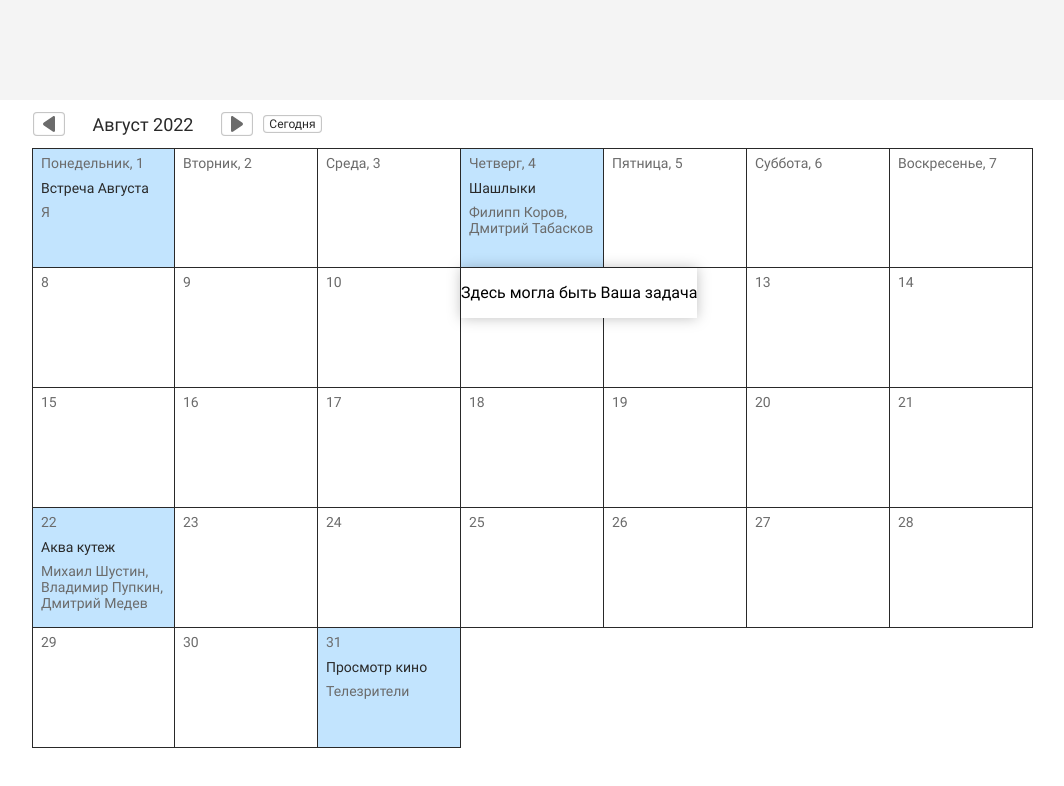
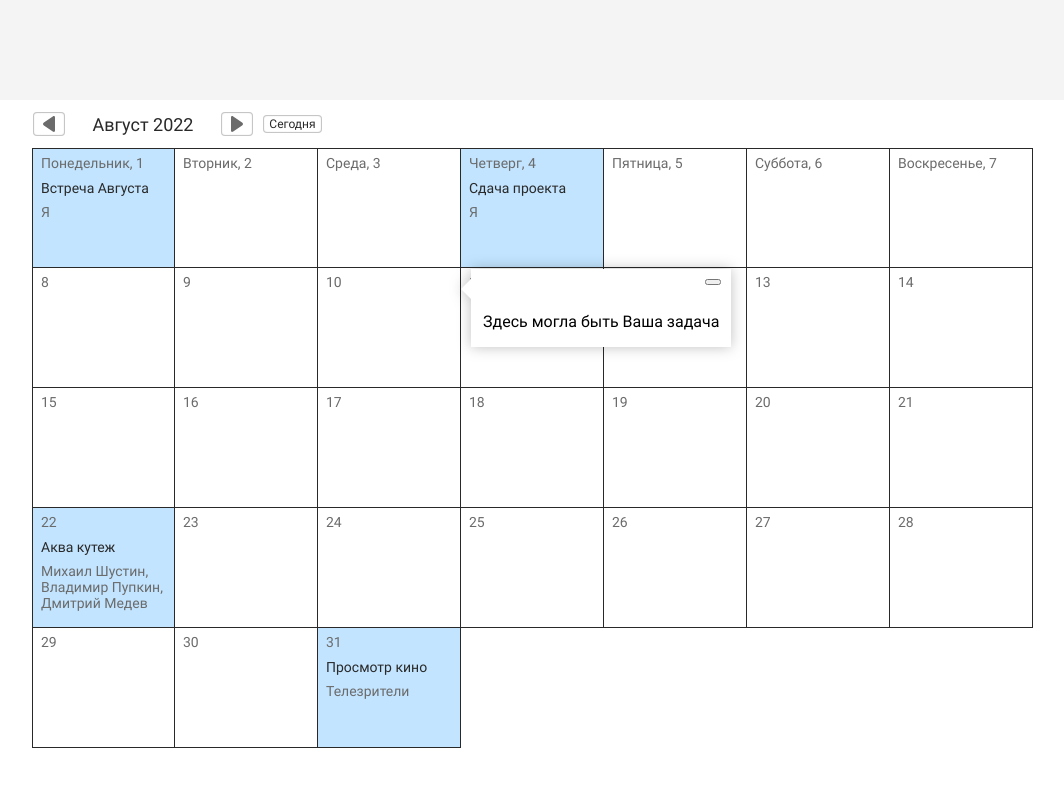
Before and after one commit to KaiZen-prog/calendar-task-manager, a React (Create React App) app: page /#/ in a window 1280 px wide. Both pictures are taken after a click on the element "10". Shown: the top 786 px of the page, without its empty margins (107-1171 px from the left). Built offline with nearby package versions, Linux system fonts and the light colour scheme.

Commit message:
Стилизация модальных окон WIP

```diff
--- a/src/common/utils.ts
+++ b/src/common/utils.ts
@@ -1,9 +1,18 @@
-import moment from "moment";
+import moment from 'moment';
+import {Months} from '../const';
 
 export const getStringWithCapitalLetter = (str: string) => {
   return str.replace(str[0], str[0].toUpperCase());
 };
 
+export const getStringWithDayNumberAndMonth = (date: moment.Moment | string) => {
+  const monthMoment = moment(date).format('M');
+  const monthNumber: number = +monthMoment;
+  const monthString = Months[monthNumber-1];
+
+  return moment(date).format('D') + ' ' + monthString;
+};
+
 export const adaptMomentToString = (date: moment.Moment | string) => {
   return moment(date).format('MMMM dddd D');
 }
--- a/src/components/day/index.tsx
+++ b/src/components/day/index.tsx
@@ -1,7 +1,7 @@
 import {useRef} from 'react';
 import Block from './day.styled';
 import moment from 'moment';
-import {getStringWithCapitalLetter} from '../../common/utils';
+import {getStringWithCapitalLetter,} from '../../common/utils';
 import {ITask} from '../../common/interfaces';
 import React from "react";
 
--- a/src/components/task-popup-overview/index.tsx
+++ b/src/components/task-popup-overview/index.tsx
@@ -1,14 +1,30 @@
-import React from "react";
+import React from 'react';
+import {getStringWithDayNumberAndMonth} from '../../common/utils';
 import Block from './popup-overview.styled';
 import {ITask} from '../../common/interfaces';
 
 interface TaskPopupProps {
-  task: ITask | null;
+  task: ITask;
 }
 
 const TaskPopupOverview: React.FunctionComponent<TaskPopupProps> = props => {
+  const {task} = props;
+
   return (
-    <Block>{props.task?.title}</Block>
+    <Block>
+      <Block.Title>
+        {task.title}
+      </Block.Title>
+      <Block.Date>
+        {getStringWithDayNumberAndMonth(task.date)}
+      </Block.Date>
+      <Block.ParticipantsTitle>
+        Участники:
+      </Block.ParticipantsTitle>
+      <Block.Participants>
+        {task.participants}
+      </Block.Participants>
+    </Block>
   );
 };
 
--- a/src/components/task-popup-overview/popup-overview.styled.ts
+++ b/src/components/task-popup-overview/popup-overview.styled.ts
@@ -1,10 +1,43 @@
-import styled, { StyledComponentBase } from 'styled-components';
+import styled, {StyledComponentBase} from 'styled-components';
+import {font} from '../../theme/mixins';
+import theme from '../../theme/theme';
 
 interface ITaskPopupOverview extends StyledComponentBase<any, object> {
-  DateSpan?: any;
+  Title?: any;
+  Date?: any;
+  ParticipantsTitle?: any;
+  Participants?: any;
 }
 
-const TaskPopupOverview: ITaskPopupOverview = styled.p`
+const TaskPopupOverview: ITaskPopupOverview = styled.div`
+`;
+
+TaskPopupOverview.Title = styled.p`
+  color: ${theme.color.nero};
+  ${font(theme.fonts.s18l21n.size, theme.fonts.s18l21n.lineHeight, theme.fonts.s18l21n.weight)};
+  margin-top: 0;
+  margin-bottom: 16px;
+`;
+
+TaskPopupOverview.Date = styled.p`
+  color: ${theme.color.nero};
+  ${font(theme.fonts.s14l16n.size, theme.fonts.s14l16n.lineHeight, theme.fonts.s14l16n.weight)};
+  margin-top: 0;
+  margin-bottom: 16px;
+`;
+
+TaskPopupOverview.ParticipantsTitle = styled.p`
+  color: ${theme.color.dimGray};
+  ${font(theme.fonts.s14l16l.size, theme.fonts.s14l16l.lineHeight, theme.fonts.s14l16l.weight)};
+  margin-top: 0;
+  margin-bottom: 4px;
+`;
+
+TaskPopupOverview.Participants = styled.p`
+  color: ${theme.color.nero};
+  ${font(theme.fonts.s12l14n.size, theme.fonts.s12l14n.lineHeight, theme.fonts.s12l14n.weight)};
+  margin-top: 0;
+  margin-bottom: 10px;
 `;
 
 export default TaskPopupOverview;
--- a/src/components/task-popup/index.tsx
+++ b/src/components/task-popup/index.tsx
@@ -8,16 +8,21 @@ const modalRoot = document.getElementById('modal-root')  as HTMLElement;
 interface Props {
   task: ITask | null;
   component: React.ElementType;
-  coordinateX: number;
-  coordinateY: number;
+  coordinate: {x: number, y: number};
+  onPopupClosure: (...args: any[]) => void;
 }
 
 const TaskPopup: React.FunctionComponent<Props> = props => {
-  const {task, component: WrappedComponent, coordinateX, coordinateY} = props;
+  const {task, component: WrappedComponent, coordinate, onPopupClosure} = props;
 
   return ReactDOM.createPortal(
-    <Block $coordinateX={coordinateX} $coordinateY={coordinateY}>
-      <WrappedComponent task={task}/>
+    <Block $coordinateX={coordinate.x} $coordinateY={coordinate.y}>
+      <Block.Wrapper>
+        <WrappedComponent task={task}/>
+        <Block.CloseButton type='button' onClick={onPopupClosure}>
+          <span className="visually-hidden">Закрыть</span>
+        </Block.CloseButton>
+      </Block.Wrapper>
     </Block>,
     modalRoot,
   );
--- a/src/components/task-popup/task-popup.styled.ts
+++ b/src/components/task-popup/task-popup.styled.ts
@@ -1,9 +1,10 @@
 import styled, {StyledComponentBase} from 'styled-components';
 import {taskPopup} from '../../theme/mixins';
-import theme from "../../theme/theme";
+import theme from '../../theme/theme';
 
 interface ITaskPopup extends StyledComponentBase<any, object> {
-  DateSpan?: any;
+  Wrapper?: any;
+  CloseButton?: any;
 }
 
 interface Props {
@@ -14,8 +15,36 @@ interface Props {
 const TaskPopup: ITaskPopup = styled.div<Props>`
   ${taskPopup()};
 
-  top: ${props => props.$coordinateY}px;
-  left: ${props => props.$coordinateX + theme.daySize.width}px;
+  top: ${props => props.$coordinateY + theme.daySize.offsetY}px;
+  left: ${props => props.$coordinateX + theme.daySize.offsetX}px;
 `;
 
+TaskPopup.Wrapper = styled.div`
+  position: relative;
+
+  padding-top: 28px;
+  padding-left: 12px;
+  padding-right: 12px;
+
+  ::before {
+    content: "";
+    font-size: 0;
+    position: absolute;
+
+    top: 10px;
+    left: -20px;
+    border: 10px solid transparent;
+    border-right-color: ${theme.color.basicWhite};
+}
+`
+
+TaskPopup.CloseButton = styled.button`
+  position: absolute;
+
+  top: 10px;
+  right: 10px;
+
+  cursor: pointer;
+`
+
 export default TaskPopup;
--- a/src/const.js
+++ b/src/const.js
@@ -1,3 +1,18 @@
 export const KeyCode = {
     ESC: 27,
 };
+
+export const Months = [
+  'января',
+  'февраля',
+  'марта',
+  'апреля',
+  'мая',
+  'июня',
+  'июля',
+  'августа',
+  'сентября',
+  'октября',
+  'ноября',
+  'декабря',
+]
--- a/src/hocs/with-task-popup/with-task-popup.tsx
+++ b/src/hocs/with-task-popup/with-task-popup.tsx
@@ -14,26 +14,27 @@ interface Props {
 const WithTaskPopup: React.FunctionComponent<Props> = props => {
   const {component: WrappedComponent} = props;
 
+  const dispatch = useAppDispatch();
+
   const [coordinate, setCoordinate] = useState({x: 0, y: 0});
 
-  const dispatch = useAppDispatch();
   const isTaskPopupOpened = useAppSelector(store => store.isTaskPopupOpened);
   const currentTask = useAppSelector(store => store.currentTask);
 
   const onPopupOpening = (ref: React.RefObject<HTMLInputElement>, currentTask: ITask | null) => {
+    document.documentElement.style.overflow = 'hidden';
     const rect = ref?.current?.getBoundingClientRect();
     if (rect) {
-      setCoordinate({x: Math.floor(rect.x), y: Math.floor(rect.y)})
+      setCoordinate({x: Math.floor(rect.right), y: Math.floor(rect.top)});
     }
 
     dispatch({type: 'TOGGLE_TASK_POPUP', payload: {currentTask: currentTask, isTaskPopupOpened: true}})
-    document.documentElement.style.overflow = 'hidden';
     document.addEventListener('keydown', closePopupKeydown);
   }
 
   const onPopupClosure= () => {
+    document.documentElement.style.overflow = 'auto';
     dispatch({type: 'TOGGLE_TASK_POPUP', payload: {currentTask: null, isTaskPopupOpened: false}})
-    document.documentElement.style.overflow = 'auto';
     document.removeEventListener('keydown', closePopupKeydown);
   }
 
@@ -49,18 +50,18 @@ const WithTaskPopup: React.FunctionComponent<Props> = props => {
 
       {(isTaskPopupOpened && currentTask) && (
         <TaskPopup
-          coordinateX={coordinate.x}
-          coordinateY={coordinate.y}
+          coordinate={coordinate}
           task={currentTask}
           component={TaskPopupOverview}
+          onPopupClosure={onPopupClosure}
         />
       )}
       {(isTaskPopupOpened && currentTask === null) && (
         <TaskPopup
-          coordinateX={coordinate.x}
-          coordinateY={coordinate.y}
+          coordinate={coordinate}
           task={currentTask}
           component={TaskPopupCreate}
+          onPopupClosure={onPopupClosure}
         />
       )}
     </>
--- a/src/mocks/mocks.ts
+++ b/src/mocks/mocks.ts
@@ -8,8 +8,8 @@ export const tasks: ITask[] = [
   },
 
   {
-    title: 'Шашлыки',
-    participants: 'Филипп Коров, Дмитрий Табасков',
+    title: 'Сдача проекта',
+    participants: 'Я',
     date: '2022-08-04',
   },
 
--- a/src/theme/mixins.js
+++ b/src/theme/mixins.js
@@ -25,8 +25,6 @@ export const taskPopup = () => css`
 
   background-color: ${theme.color.basicWhite};
   filter: drop-shadow(0px 0px 7px rgba(0, 0, 0, 0.25));
-
-  cursor: pointer;
 `;
 
 export const button = (color, background, backgroundHovered) => css`
--- a/src/theme/theme.js
+++ b/src/theme/theme.js
@@ -13,6 +13,12 @@ const theme = {
   },
 
   fonts: {
+    s14l16l: {
+      size: '14',
+      lineHeight: '16',
+      weight: '300',
+    },
+
     s12l14n : {
       size: '12',
       lineHeight: '14',
@@ -39,8 +45,8 @@ const theme = {
   calendarWidth: '1000px',
 
   daySize: {
-    width: 143,
-    height: 120,
+    offsetX: 10,
+    offsetY: 1,
   }
 };
 
```
